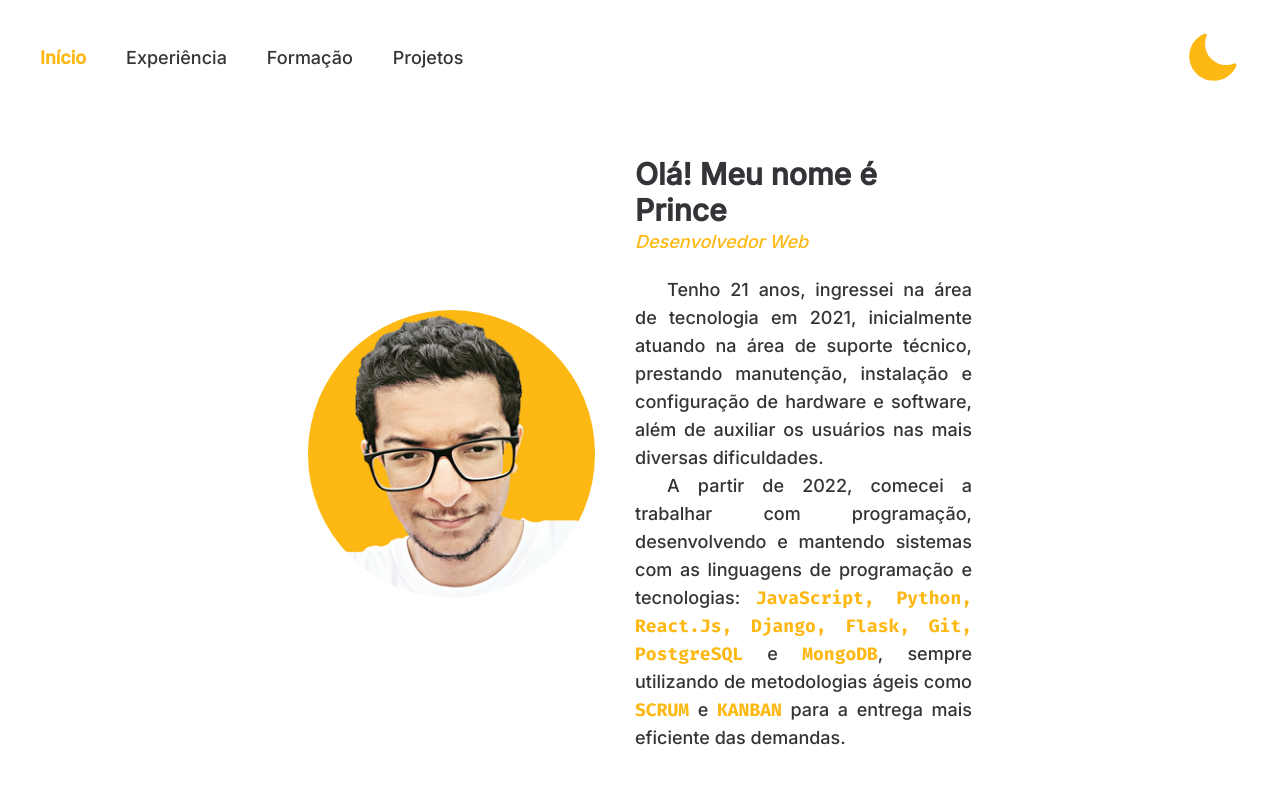
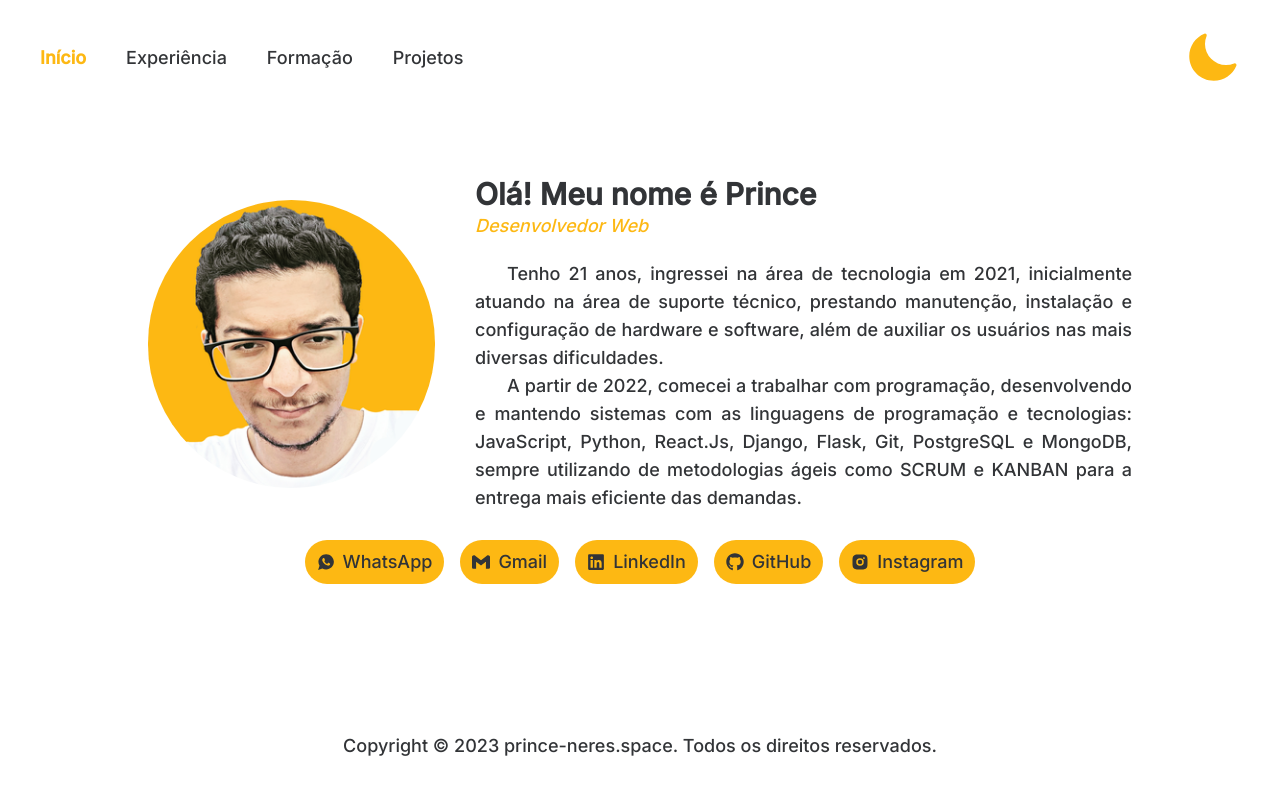
Before and after one commit to prince-neres/portfolio, a React (Vite) app: page / in a window 1280 px wide. Shown: the top 794 px of the page. Built offline with nearby package versions, Linux system fonts and the light colour scheme.

Commit message:
Responsive fixes

```diff
--- /dev/null
+++ b/src/components/About/about.json
@@ -0,0 +1,35 @@
+{
+	"title": "Olá! Meu nome é Prince",
+	"office": "Desenvolvedor Web",
+	"paragraphs": [
+		"Tenho 21 anos, ingressei na área de tecnologia em 2021, inicialmente atuando na área de suporte técnico, prestando manutenção, instalação e configuração de hardware e software, além de auxiliar os usuários nas mais diversas dificuldades.",
+		"A partir de 2022, comecei a trabalhar com programação, desenvolvendo e mantendo sistemas com as linguagens de programação e tecnologias: JavaScript, Python, React.Js, Django, Flask, Git, PostgreSQL e MongoDB, sempre utilizando de metodologias ágeis como SCRUM e KANBAN para a entrega mais eficiente das demandas."
+	],
+	"contacts": [
+		{
+			"name": "WhatsApp",
+			"title": "(62) 98422-4960",
+			"url": "https://wa.me/5562984224960"
+		},
+		{
+			"name": "Gmail",
+			"title": "prince84224960@gmail.com",
+			"url": "mailto:prince84224960@gmail.com"
+		},
+		{
+			"name": "LinkedIn",
+			"title": "Prince Neres",
+			"url": "https://www.linkedin.com/in/prince-neres"
+		},
+		{
+			"name": "GitHub",
+			"title": "prince-neres",
+			"url": "https://github.com/prince-neres"
+		},
+		{
+			"name": "Instagram",
+			"title": "prince.neres",
+			"url": "https://instagram.com/prince.neres"
+		}
+	]
+}
--- a/src/components/About/index.jsx
+++ b/src/components/About/index.jsx
@@ -1,3 +1,4 @@
+import aboutJson from './about.json';
 import Me from '../../assets/me.png';
 import { FaGithub, FaLinkedin } from 'react-icons/fa';
 import { SiGmail } from 'react-icons/si';
@@ -5,40 +6,39 @@ import { RiInstagramFill } from 'react-icons/ri';
 import { IoLogoWhatsapp } from 'react-icons/io';
 
 const About = () => {
-	const linkWhatsapp = 'https://wa.me/5562984224960';
-	const linkMailto = 'mailto:prince84224960@gmail.com';
-	const linkLinkedin = 'https://www.linkedin.com/in/prince-neres';
-	const linkGithub = 'https://github.com/prince-neres';
-	const linkInstagram = 'https://www.instagram.com/prince.neres/';
+	const icons = [
+		<IoLogoWhatsapp className='mr-2' />,
+		<SiGmail className='mr-2' />,
+		<FaLinkedin className='mr-2' />,
+		<FaGithub className='mr-2'/>,
+		<RiInstagramFill className='mr-2' />
+	]
 
 	return (
 		<main className='h-auto mx-5 mb-5'>
-			<div className='items-center p-10 text-center sm:flex-col md:flex-row lg:px-72 lg:text-left lg:flex'>
+			<div className='items-center p-5 text-center sm:flex-col md:flex-row lg:px-32 lg:text-left lg:flex'>
 				<img src={Me} className='rounded-full mb-5 sm:w-72 sm:h-72 mx-auto lg:m-0' />
 				<div className='md:pl-10'>
 					<div className='pb-5'>
-						<h1 className='text-3xl font-bold'>Olá! Meu nome é Prince</h1>
-						<i className='text-sun'>Desenvolvedor Web</i>
+						<h1 className='text-3xl font-bold'>{aboutJson.title}</h1>
+						<i className='text-sun'>{aboutJson.office}</i>
 					</div>
-					<p className='indent-8 text-justify'>
-						Tenho 21 anos, ingressei na área de tecnologia em 2021, inicialmente atuando na área de suporte técnico,
-						prestando manutenção, instalação e configuração de hardware e software, além de auxiliar os usuários
-						nas mais diversas dificuldades.
-					</p>
-					<p className='indent-8 text-justify'>
-						A partir de 2022, comecei a trabalhar com programação, desenvolvendo e mantendo sistemas com as linguagens de programação e
-						tecnologias: <span className='font-fira text-sun'>JavaScript, Python, React.Js, Django, Flask, Git, PostgreSQL</span> e <span className='font-fira text-sun'>MongoDB</span>, sempre utilizando de
-						metodologias ágeis como <span className='font-fira text-sun'>SCRUM</span> e <span className='font-fira text-sun'>KANBAN</span> para a entrega mais eficiente das demandas.
-					</p>
+					{
+						aboutJson.paragraphs.map((paragraph, index) =>
+							<p className='indent-8 text-justify' key={index}>
+								{paragraph}
+							</p>
+						)
+					}
 				</div>
 			</div>
 			<div className='w-full text-center'>
 				<ul className='w-full flex flex-wrap justify-center px-10 pb-10'>
-					<a href={linkWhatsapp} target='_blank' className='contact'><IoLogoWhatsapp className='mr-2' />(62) 98422-4960</a>
-					<a href={linkMailto} target='_blank' className='contact'><SiGmail className='mr-2' />prince84224960@gmail.com</a>
-					<a href={linkLinkedin} target='_blank' className='contact'><FaLinkedin className='mr-2' />Prince Neres</a>
-					<a href={linkGithub} target='_blank' className='contact'><FaGithub className='mr-2' />prince-neres</a>
-					<a href={linkInstagram} target='_blank' className='contact'><RiInstagramFill className='mr-2' />prince.neres</a>
+					{
+						aboutJson.contacts.map((contact, index) =>
+								<a key={index} href={contact.url} target='_blank' className='contact'>{icons[index]}{contact.name}</a>
+						)
+					}
 				</ul>
 			</div>
 		</main>
--- a/src/components/Footer/index.jsx
+++ b/src/components/Footer/index.jsx
@@ -1,6 +1,6 @@
 const Footer = () => {
 	return (
-		<footer className='w-full h-auto py-10 text-center items-end'>
+		<footer className='w-full h-auto p-10 text-center items-end'>
 			<p>Copyright © 2023 <a href='https://prince-neres.space' target='_blank' className='hover:text-sun duration-200'>prince-neres.space. </a>Todos os direitos reservados.</p>
 		</footer>
 	)
--- a/src/components/Xp/index.jsx
+++ b/src/components/Xp/index.jsx
@@ -24,7 +24,7 @@ const Xp = () => {
 	};
 
 	return (
-		<div className='h-auto mx-5 mb-5 py-5 lg:px-56'>
+		<div className='h-auto p-5 lg:px-56'>
 			{XpJSON.map((xp, index) => (
 				<div key={index} className='px-10 py-4'>
 					<h3 className='font-bold text-xl text-sun'>{xp.office}</h3>
--- a/src/components/Xp/xp.json
+++ b/src/components/Xp/xp.json
@@ -8,7 +8,7 @@
 			"state": "SP",
 			"country": "Brasil"
 		},
-		"description": "Desenvolvimento e manutenção nos produtos digitais da Autodoc EVA e CONAZ, utilizando-se da metodologia ágil KANBAN. Desenvolvimento de scripts para automação de operações nos sistemas.",
+		"description": "Desenvolvimento e manutenção nos produtos digitais da Autodoc e CONAZ, utilizando-se da metodologia ágil KANBAN. Desenvolvimento de scripts para automação de operações nos sistemas.",
 		"skills": ["HTML5", "CSS3", "JavaScript", "React.Js", "Redux", "Python", "Flask", "SQL", "PostgreSQL", "MongoDB", "Docker", "Linux", "Git"],
 		"start_date": "06/13/2022",
 		"end_date": "11/18/2022"
@@ -37,7 +37,7 @@
 			"country": "Brasil"
 		},
 		"description": "Responsável por dar suporte aos funcionários no quesito hardware, software e redes para computadores na Secretária Municipal de Educação de Goianésia e as instituições de ensino municipais da cidade.",
-		"skills": ["Windows", "Rede de computadores", "Hardware", "Software", "Montagem e manutenção", "Office 365"],
+		"skills": ["Windows", "Rede de computadores", "Hardware", "Software", "Montagem", "Manutenção", "Office 365"],
 		"start_date": "08/16/2022",
 		"end_date": "12/31/2022"
 	}
```
